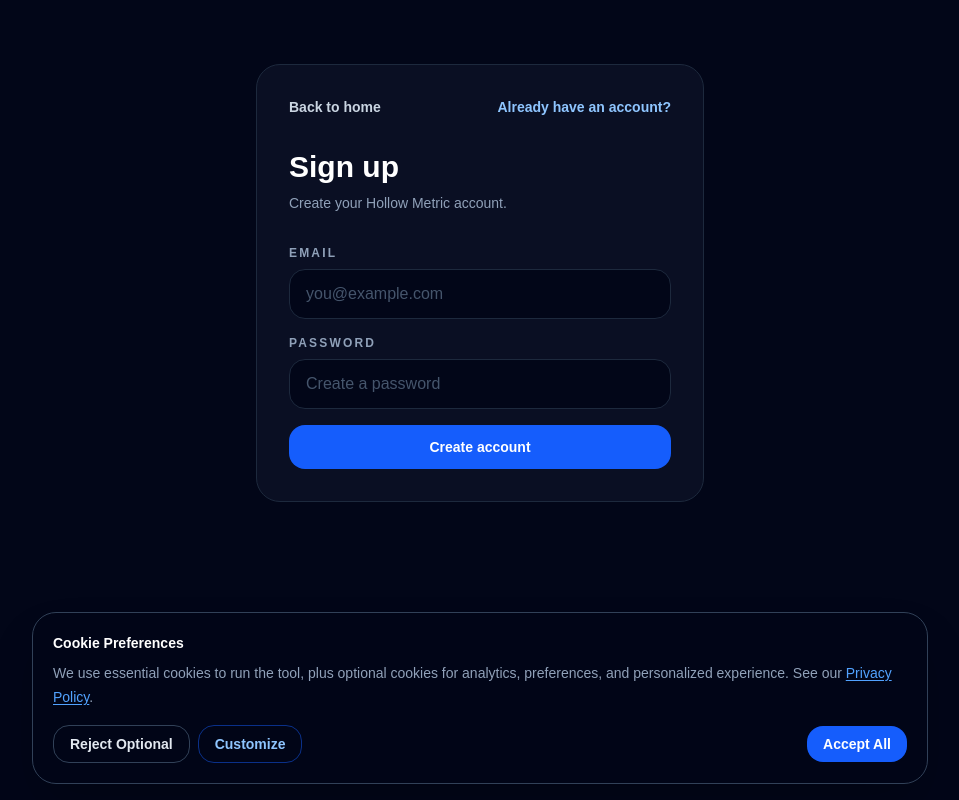
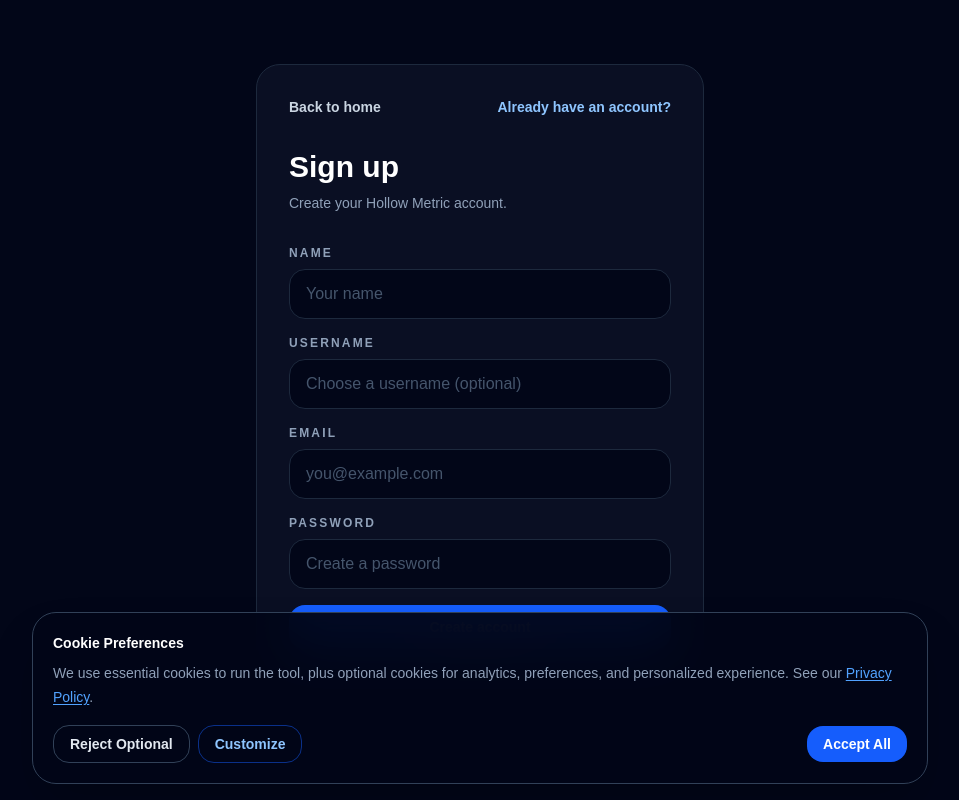
Before and after one commit to crimsoncloudgames/hollow-metric, a Next.js app: page /signup in a window 1280 px wide. Shown: the whole page, without its empty margins (160-1119 px from the left). Built offline with nearby package versions, Linux system fonts and the light colour scheme; no server answers.

Commit message:
added name input on sign up

```diff
--- a/app/signup/page.tsx
+++ b/app/signup/page.tsx
@@ -8,6 +8,8 @@
 
 export default function SignUpPage() {
   const router = useRouter();
+  const [fullName, setFullName] = useState("");
+  const [username, setUsername] = useState("");
   const [email, setEmail] = useState("");
   const [password, setPassword] = useState("");
   const [isSubmitting, setIsSubmitting] = useState(false);
@@ -29,6 +31,12 @@
     const { error: signUpError } = await supabase.auth.signUp({
       email: email.trim(),
       password,
+      options: {
+        data: {
+          full_name: fullName.trim(),
+          username: username.trim() || null,
+        },
+      },
     });
     setIsSubmitting(false);
 
@@ -57,6 +65,37 @@
         <p className="mt-2 text-sm text-slate-400">Create your Hollow Metric account.</p>
 
         <form className="mt-8 space-y-4" onSubmit={handleSubmit}>
+          <div>
+            <label htmlFor="signup-name" className="mb-2 block text-xs font-bold uppercase tracking-[0.18em] text-slate-400">
+              Name
+            </label>
+            <input
+              id="signup-name"
+              type="text"
+              autoComplete="name"
+              value={fullName}
+              onChange={(event) => setFullName(event.target.value)}
+              required
+              className="w-full rounded-2xl border border-slate-800 bg-slate-950 px-4 py-3 text-white placeholder-slate-600 focus:border-blue-600/50 focus:outline-none focus:ring-1 focus:ring-blue-600/30"
+              placeholder="Your name"
+            />
+          </div>
+
+          <div>
+            <label htmlFor="signup-username" className="mb-2 block text-xs font-bold uppercase tracking-[0.18em] text-slate-400">
+              Username
+            </label>
+            <input
+              id="signup-username"
+              type="text"
+              autoComplete="username"
+              value={username}
+              onChange={(event) => setUsername(event.target.value)}
+              className="w-full rounded-2xl border border-slate-800 bg-slate-950 px-4 py-3 text-white placeholder-slate-600 focus:border-blue-600/50 focus:outline-none focus:ring-1 focus:ring-blue-600/30"
+              placeholder="Choose a username (optional)"
+            />
+          </div>
+
           <div>
             <label htmlFor="signup-email" className="mb-2 block text-xs font-bold uppercase tracking-[0.18em] text-slate-400">
               Email
```
